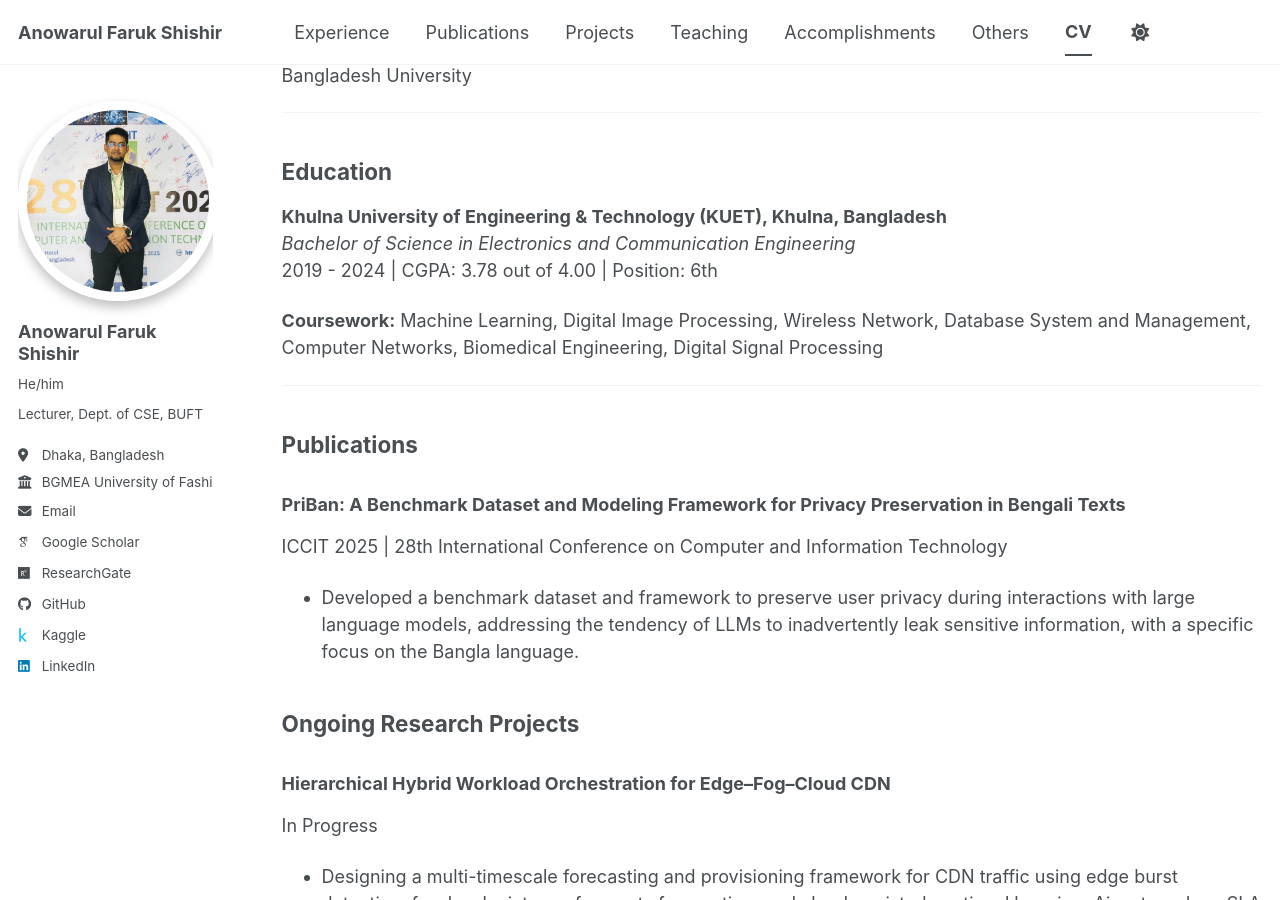
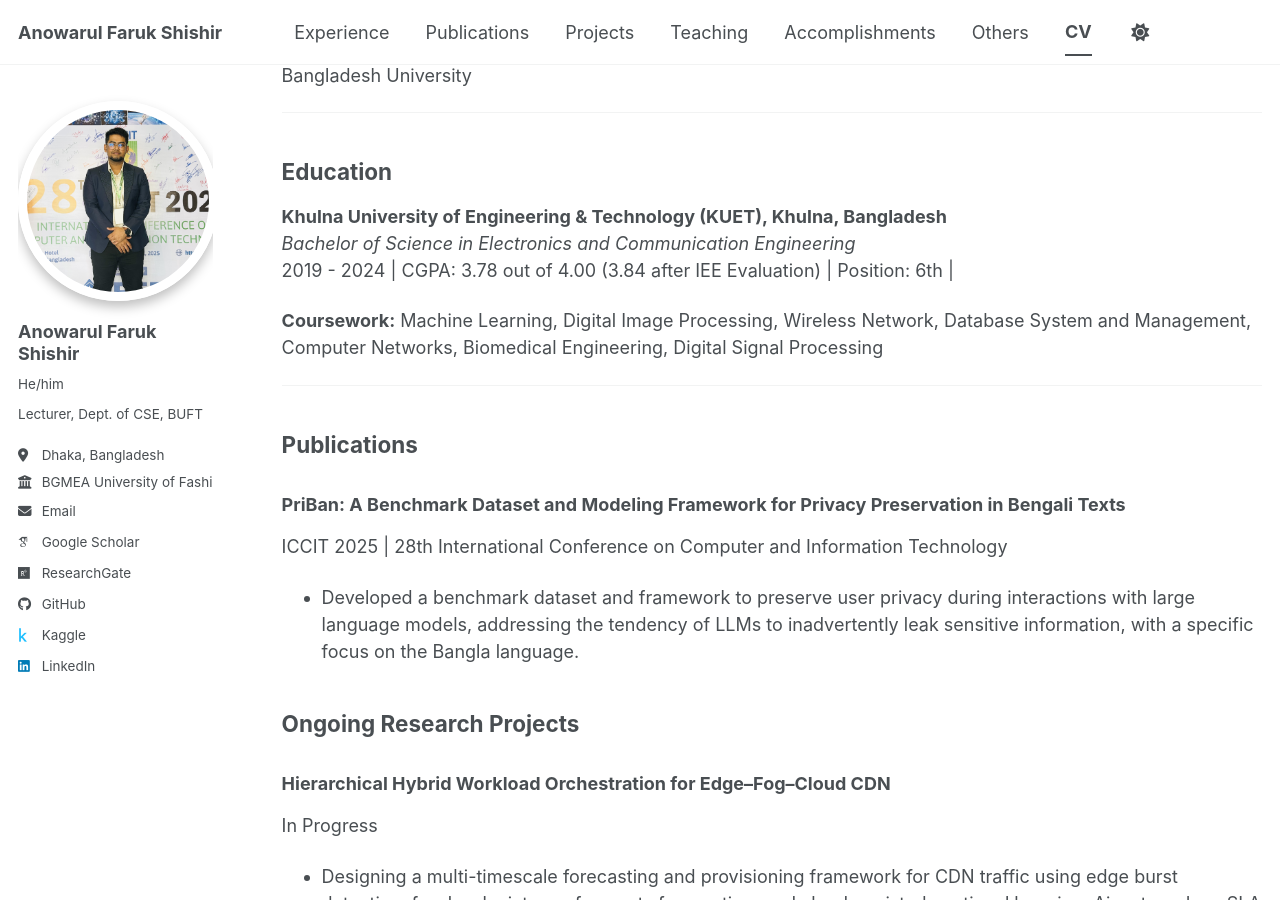
Before and after one commit to afshishir/afshishir.github.io, a Jekyll site: the page built from _pages/cv.md, in a window 1280 px wide and 900 px high, scrolled down 308 px. Built offline with Jekyll 4.4.1, drawn with Linux system fonts in a browser that asks for light colours; some web fonts are replaced; a script bundle is joined from its source files by our own code; library files that are not in the unit come from our copies.

Commit message:
Update cv.md

```diff
--- a/_pages/cv.md
+++ b/_pages/cv.md
@@ -24,7 +24,7 @@ Bangladesh University
 
 **Khulna University of Engineering & Technology (KUET), Khulna, Bangladesh**
 *Bachelor of Science in Electronics and Communication Engineering*
-2019 - 2024 | CGPA: 3.78 out of 4.00 | Position: 6th
+2019 - 2024 | CGPA: 3.78 out of 4.00 (3.84 after IEE Evaluation) | Position: 6th |
 
 **Coursework:** Machine Learning, Digital Image Processing, Wireless Network, Database System and Management, Computer Networks, Biomedical Engineering, Digital Signal Processing
 
```
